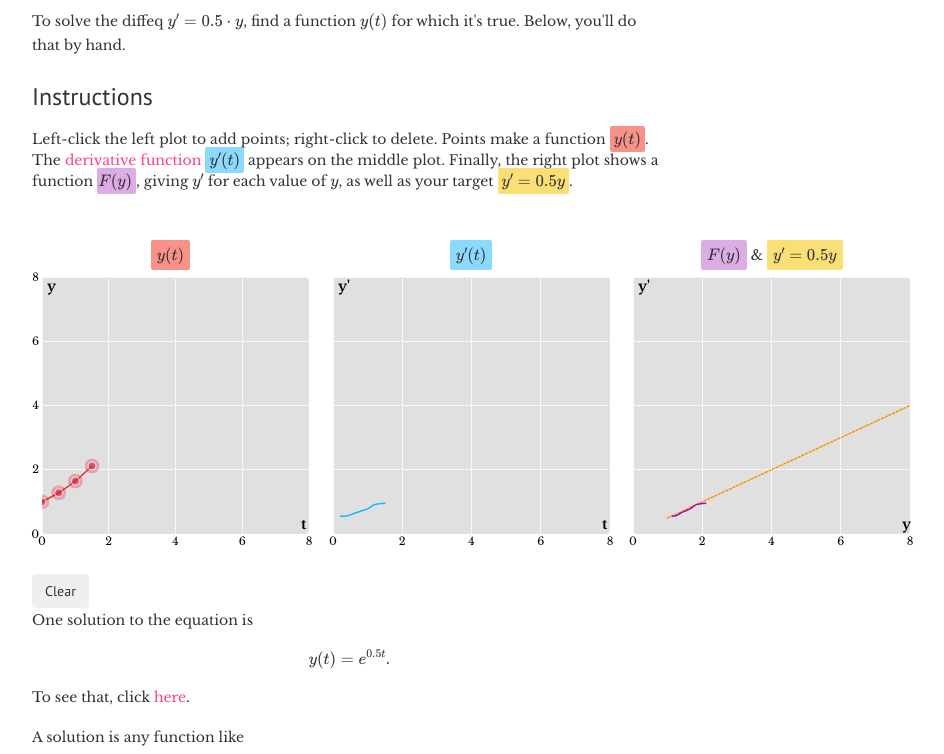
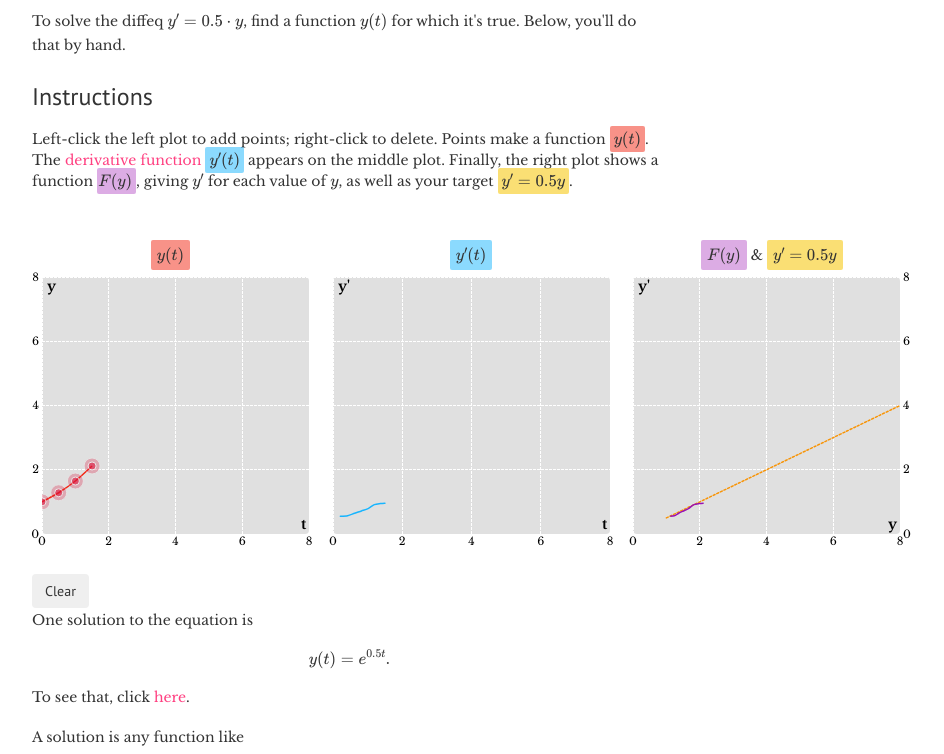
Before and after one commit to lewis500/diffold, a website: page index.html in a window 1280 px wide. Shown: the part 1704-2458 px from the top of the page, without its empty margins (53-997 px from the left). Drawn offline with nearby package versions, Linux system fonts and the light colour scheme; some packages are replaced by stand-ins of ours.

Commit message:
put axis on right side.

```diff
--- a/index.html
+++ b/index.html
@@ -44,7 +44,7 @@
 
     <h3>definition</h3>
 
-    <p>You're probably used to regular old equations like $ t^2 +t = 2 $. Here, "solving the equation" means finding numbers that make the statement true. Below, change $ t $ until it's true that $ t^2 + t = 2 $.</p>
+    <p>You're probably used to regular old equations like $ 2t - .5t^2 = 1.5 $. Here, "solving the equation" means finding numbers that make the statement true. Below, change $ t $ until it's true that $ 2t - .5t^2 = 1.5 $.</p>
   </div>
   <div class='clearfix'></div>
   <div class='col-xs-4 shadow-z-1 plot'>
@@ -84,7 +84,7 @@
       <div exp-fun-left class='shadow-z-2'> <p class='plotTitle'><span class="hi y">$y(t)$</span> </p></div>
       <!-- <p class='jaxTitle'>$$y' = 0.5 \cdot y$$</p> -->
       <div exp-fun-middle class='shadow-z-2 noY'><p class='plotTitle'><span class='hi yprime'>$y'(t)$</span></p></div>
-      <div exp-fun-right class='shadow-z-2 noY'><p class='plotTitle'><span class='hi F'>$F(y)$</span> &amp; <span class='hi tar'>$y'=0.5y$</span></p></div>
+      <div exp-fun-right class='shadow-z-2'><p class='plotTitle'><span class='hi F'>$F(y)$</span> &amp; <span class='hi tar'>$y'=0.5y$</span></p></div>
     </div>
     <div class='col-xs-7'>
       <button class='btn btn-material-blue-500' ng-click='E.dots.clearDots()'>Clear</button>
--- a/js/expRight.js
+++ b/js/expRight.js
@@ -5,7 +5,7 @@ function expFunRight() {
   // =====setup=====
   var M = {
     top: 20,
-    right: 10,
+    right: 20,
     bottom: 20,
     left: 10
   };
@@ -74,7 +74,7 @@ function expFunRight() {
         this.fun.tickSize(-height);
         this.g.translate([0, height]);
         this.g.call(this.fun);
-        this.label.translate([width - 8, height - 5])
+        this.label.translate([width - 12, height - 5])
       }
     };
 
@@ -83,15 +83,16 @@ function expFunRight() {
       fun: d3.svg.axis()
         .scale(y)
         .ticks(5)
-        .orient("left"),
+        .orient("right"),
       label: svg.append('g')
         .translate([5, 14])
         .append("text.label")
         .style("text-anchor", "left")
         .text("y'"),
       update: function() {
-        this.fun.tickSize(-width);
+        this.fun.tickSize(width);
         this.g.call(this.fun);
+        // this.g.translate([width, 0]);
       }
     };
 
```
Also changed, not shown: 1 other file.
